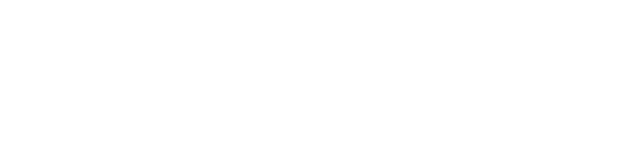
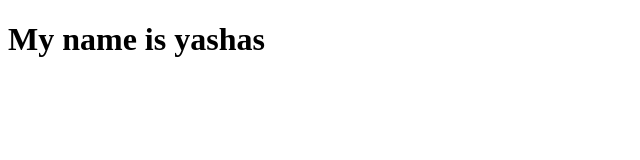
Before and after one commit to yashas117/delta-demo, a plain HTML site: page index.html in a window 1280 px wide. Shown: the whole page, without its empty margins (0-640 px from the left). Drawn offline with Linux system fonts and the light colour scheme.

Commit message:
Added one h1 tag

```diff
--- a/index.html
+++ b/index.html
@@ -6,6 +6,8 @@
     <title>Document</title>
 </head>
 <body>
-
+    <h1>
+        My name is yashas
+    </h1>
 </body>
 </html>
```
